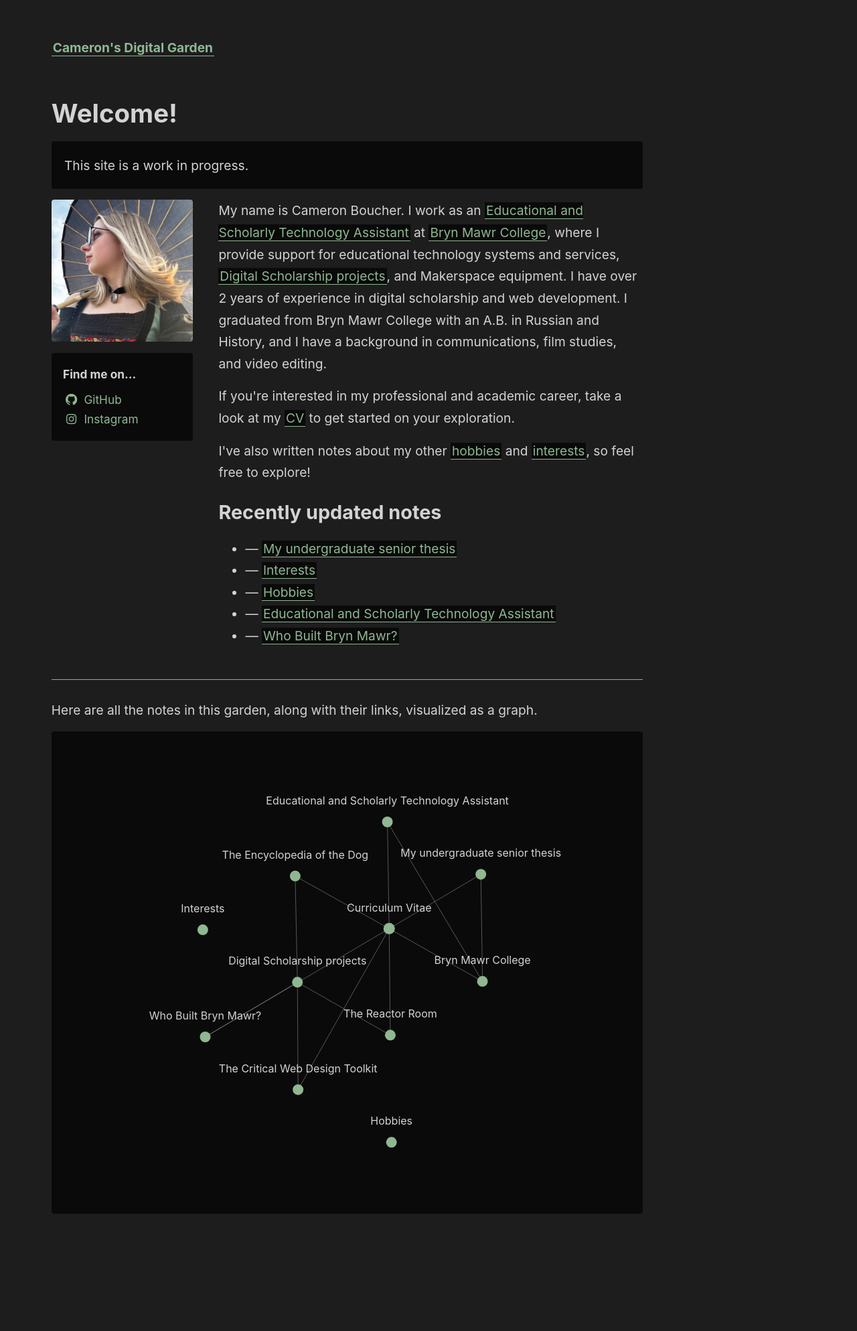
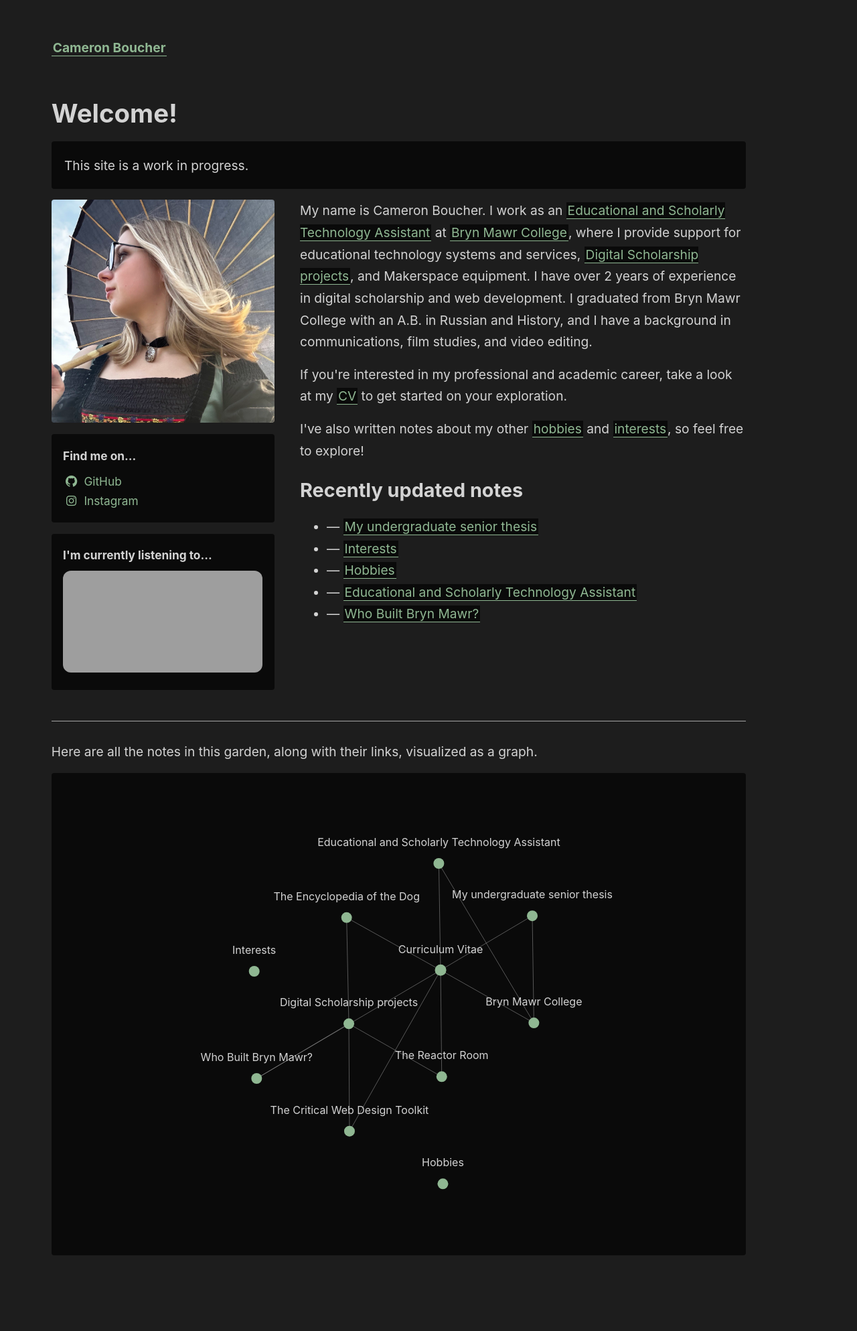
Before and after one commit to cboucher01/cboucher01.github.io, a Jekyll site: the page built from _pages/index.html, in a window 1280 px wide. Shown: the whole page at 67% size. Built offline with Jekyll 4.4.1, drawn with Linux system fonts in a browser that asks for light colours; before the commit the page ends 1925 px from its top, so only the background shows below that; grey boxes are pictures that could not be loaded.

Commit message:
update site title, homepage, and hobbies

```diff
--- a/_config.yml
+++ b/_config.yml
@@ -1,4 +1,4 @@
-title:               "Cameron's Digital Garden"
+title:               "Cameron Boucher"
 include:             ['_pages']
 exclude:             ['_includes/notes_graph.json']
 # You may need to change the base URL depending on your deploy configuration.
--- a/_pages/index.html
+++ b/_pages/index.html
@@ -13,12 +13,17 @@
     <div id="home-container">
         <side style="font-size: 0.9em">
           <img src="{{ "/assets/portrait.jpg" | relative_url }}" alt="A photograph of Cameron in a green and black dress and sunglasses, looking to the side.">
-          <div class="side-info"><p><strong>Find me on...</strong></p>
+          <div class="side-box">
+            <p><strong>Find me on...</strong></p>
             <ul>
               <!--<li><a href="mailto:cboucher@brynmawr.edu">cboucher@brynmawr.edu</a></li>-->
               <li><a href="https://github.com/cboucher01"><i class="fab fa-fw fa-github" aria-hidden="true"></i><span class="label" style="padding-left: .5rem;">GitHub</span></a></li>
               <li><a href="https://instagram.com/_cameronboucher_" rel="nofollow noopener noreferrer me" itemprop="sameAs"><i class="fab fa-fw fa-instagram" aria-hidden="true"></i><span class="label" style="padding-left: .5rem;">Instagram</span></a></li>
             </ul>
+          </div>
+          <div class="side-box">
+            <p><strong>I'm currently listening to...</strong></p>
+            <iframe style="border-radius:12px" src="https://open.spotify.com/embed/album/2XZiBGEBzo5PqSMjgGV6IS?utm_source=generator&theme=0" width="100%" height="152" frameBorder="0" allowfullscreen="" allow="autoplay; clipboard-write; encrypted-media; fullscreen; picture-in-picture" loading="lazy"></iframe>
           </div>
         </side>
         <content>
@@ -53,6 +58,6 @@
 
   <style>
     .wrapper {
-      max-width: 46em;
+      max-width: 54em;
     }
   </style>
--- a/_sass/_style.scss
+++ b/_sass/_style.scss
@@ -167,13 +167,13 @@
     "side";
 
   @media (min-width: 700px) {
-    grid-template-columns: 1fr 3fr;
+    grid-template-columns: 3fr 6fr;
     grid-template-areas: "content side";
   }
 
   side {
 
-    .side-info {
+    .side-box {
       background-color: $color-box-background;
       border-radius: $border-radius;
       margin: 1em 0;
```
Also changed, not shown: _notes/hobbies.md (+1 -0 lines).
